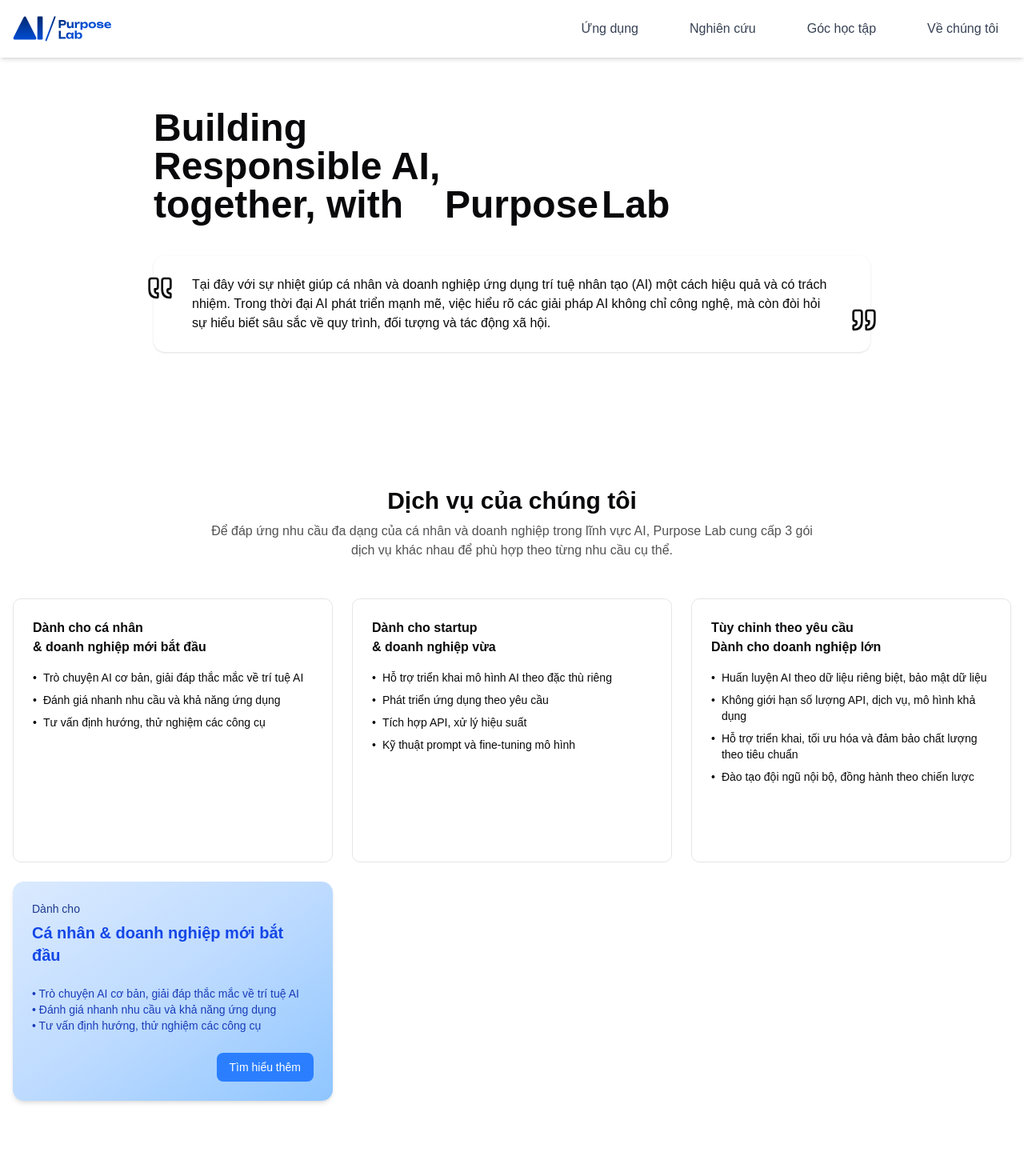
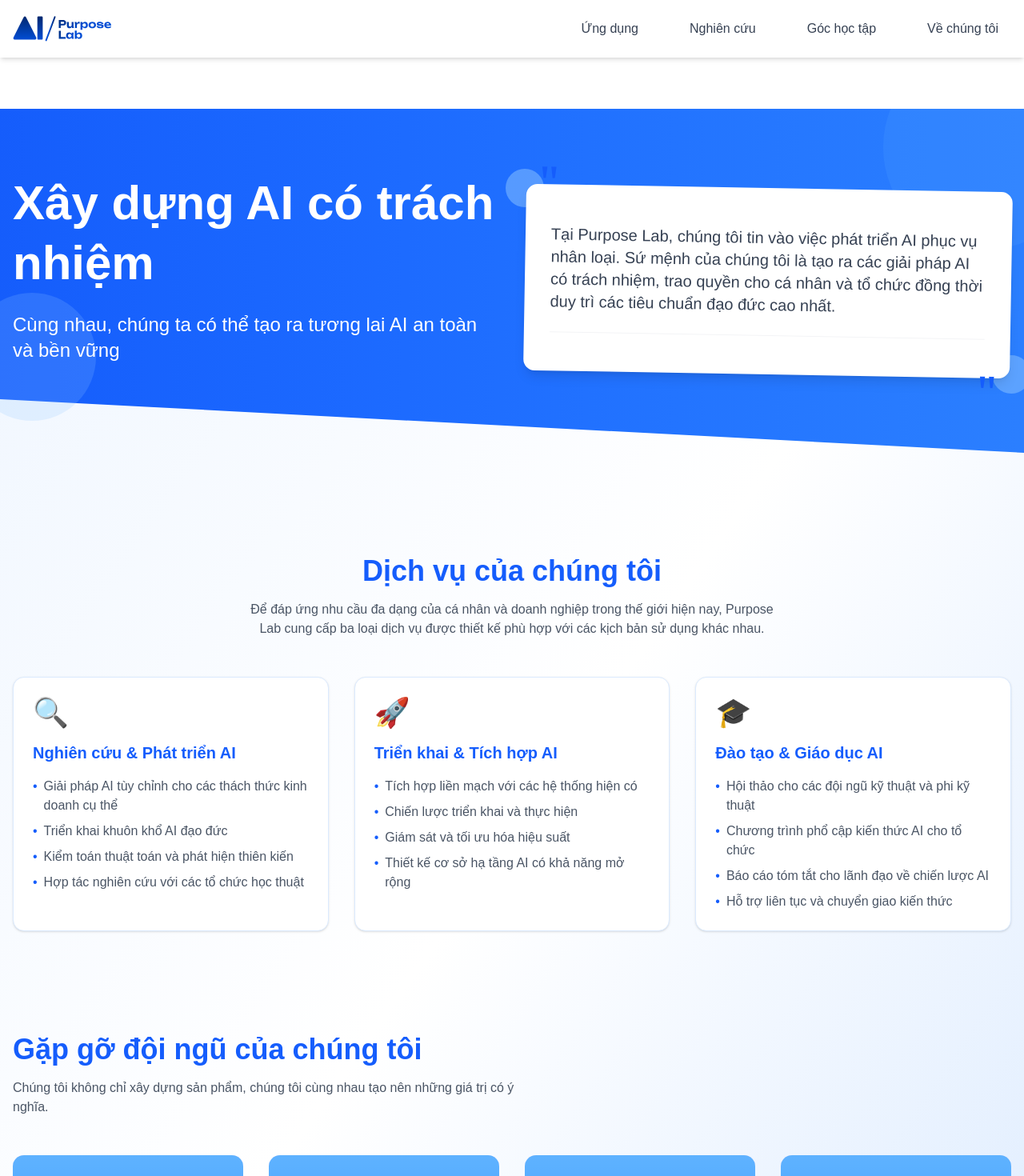
Before and after one commit to PhuongAnh2212/GDGoC2025-CCTK, a Next.js app in the folder ai-purpose-lab/: page /vechungtoi in a window 1280 px wide. Shown: the top 1470 px of the page at 80% size. Before the commit the page ends 1440 px from the top, so only its background shows below. Built offline with nearby package versions, Linux system fonts and the light colour scheme; grey boxes are pictures that could not be loaded.

Commit message:
css update

```diff
--- a/ai-purpose-lab/package.json
+++ b/ai-purpose-lab/package.json
@@ -9,7 +9,7 @@
     "lint": "next lint"
   },
   "dependencies": {
-    "@radix-ui/react-slot": "^1.1.2",
+    "@radix-ui/react-slot": "^1.2.0",
     "class-variance-authority": "^0.7.1",
     "clsx": "^2.1.1",
     "lucide-react": "^0.487.0",
--- a/ai-purpose-lab/src/pages/vechungtoi.tsx
+++ b/ai-purpose-lab/src/pages/vechungtoi.tsx
@@ -1,228 +1,178 @@
-import React from "react"
-import Link from "next/link"
-import "./style/vechungtoi.css";
-import {ExampleCard} from "../components/AUCard";
+import Image from "next/image"
+import  Logo from "public/logo.svg"
 
-// Custom Quote icon component to replace lucide-react dependency
-const Quote = ({
-  className = "",
-  style,
-}: {
-  className?: string
-  style?: React.CSSProperties
-}) => {
+import { MapPin, Mail, Phone, ArrowRight } from "lucide-react"
+
+export default function AboutPage() {
   return (
-    <svg
-      xmlns="http://www.w3.org/2000/svg"
-      width="24"
-      height="24"
-      viewBox="0 0 24 24"
-      fill="none"
-      stroke="currentColor"
-      strokeWidth="2"
-      strokeLinecap="round"
-      strokeLinejoin="round"
-      className={className}
-      style={style}
-    >
-      <path d="M3 21c3 0 7-1 7-8V5c0-1.25-.756-2.017-2-2H4c-1.25 0-2 .75-2 1.972V11c0 1.25.75 2 2 2 1 0 1 0 1 1v1c0 1-1 2-2 2s-1 .008-1 1.031V20c0 1 0 1 1 1z" />
-      <path d="M15 21c3 0 7-1 7-8V5c0-1.25-.757-2.017-2-2h-4c-1.25 0-2 .75-2 1.972V11c0 1.25.75 2 2 2h.75c0 2.25.25 4-2.75 4v3c0 1 0 1 1 1z" />
-    </svg>
-  )
-}
+    <div className="min-h-screen bg-gradient-to-br from-blue-50 via-white to-blue-100">
 
-export default function Home() {
-  return (
-    <div className="grid grid-rows-[auto_1fr_auto] min-h-screen font-[family-name:var(--font-geist-sans)]">
-      {/* Hero Section */}
-      <section
-        className="py-16"
-        style={{
-          background: "linear-gradient(to bottom, var(--blue-50), var(--blue-200))",
-        }}
-      >
-        <div className="container mx-auto px-4">
-          <div className="max-w-4xl mx-auto">
-            {/* Main Heading */}
-            <h1 className="text-5xl font-bold mb-6" style={{ color: "var(--blue-700)" }}>
-              Building
-              <br />
-              Responsible AI,
-              <br />
-              <div className="flex items-center">
-                <span>together, with</span>
-                <div className="flex items-center ml-2">
-                  <div className="h-10 w-10 transform rotate-180" style={{ backgroundColor: "var(--blue-700)" }}></div>
-                  <div className="font-semibold ml-1" style={{ color: "var(--blue-700)" }}>
-                    <span>Purpose</span>
-                    <span className="ml-1">Lab</span>
+      <main>
+                {/* REDESIGNED Hero Section - Now in the Middle */}
+                <section className="relative py-20 my-16 overflow-hidden">
+          {/* Background Elements */}
+          <div className="absolute inset-0 bg-gradient-to-r from-blue-600 to-blue-500 skew-y-3 transform origin-top-right z-0"></div>
+          <div className="absolute -right-20 -top-20 w-64 h-64 bg-blue-400 rounded-full opacity-20"></div>
+          <div className="absolute -left-10 bottom-10 w-40 h-40 bg-blue-300 rounded-full opacity-20"></div>
+
+          <div className="container relative z-10 mx-auto px-4">
+            <div className="grid md:grid-cols-2 gap-8 items-center">
+              {/* Left Column - Main Heading */}
+              <div className="text-white">
+                <h1 className="text-4xl md:text-5xl lg:text-6xl font-bold leading-tight mb-6">
+                  Xây dựng AI
+                  <span className="relative">
+                    <span className="relative z-10"> có trách nhiệm</span>
+                    <span className="absolute bottom-2 left-0 w-full h-3 bg-blue-300 opacity-40 z-0"></span>
+                  </span>
+                </h1>
+                <p className="text-xl md:text-2xl font-light mb-8">
+                  Cùng nhau, chúng ta có thể tạo ra tương lai AI an toàn và bền vững
+                </p>
+                <div className="flex flex-wrap gap-4">
+                </div>
+              </div>
+
+              {/* Right Column - Quote Card */}
+              <div className="relative">
+                <div className="absolute -top-6 -left-6 w-12 h-12 bg-blue-300 rounded-full opacity-50"></div>
+                <div className="absolute -bottom-6 -right-6 w-12 h-12 bg-blue-300 rounded-full opacity-50"></div>
+
+                <div className="bg-white rounded-xl p-8 shadow-lg relative z-10 transform rotate-1 hover:rotate-0 transition-transform">
+                  <div className="text-blue-600 text-6xl font-serif absolute -top-8 left-4">"</div>
+                  <p className="text-gray-700 text-lg md:text-xl relative z-10 pt-4">
+                    Tại Purpose Lab, chúng tôi tin vào việc phát triển AI phục vụ nhân loại. Sứ mệnh của chúng tôi là
+                    tạo ra các giải pháp AI có trách nhiệm, trao quyền cho cá nhân và tổ chức đồng thời duy trì các tiêu
+                    chuẩn đạo đức cao nhất.
+                  </p>
+                  <div className="text-blue-600 text-6xl font-serif absolute -bottom-12 right-4">"</div>
+
+                  <div className="mt-6 pt-4 border-t border-gray-100">
+                    <div className="flex items-center">
+                    </div>
                   </div>
                 </div>
               </div>
-            </h1>
-
-            {/* Quote Card */}
-            <div className="bg-background rounded-xl p-6 my-10 relative shadow-sm">
-              <Quote
-                className="absolute -left-2 top-6 h-8 w-8 transform -scale-x-100"
-                style={{ color: "var(--blue-700)" }}
-              />
-              <p className="text-foreground px-6 font-[family-name:var(--font-geist-sans)]">
-                Tại đây với sự nhiệt giúp cá nhân và doanh nghiệp ứng dụng trí tuệ nhân tạo (AI) một cách hiệu quả và có
-                trách nhiệm. Trong thời đại AI phát triển mạnh mẽ, việc hiểu rõ các giải pháp AI không chỉ công nghệ, mà
-                còn đòi hỏi sự hiểu biết sâu sắc về quy trình, đối tượng và tác động xã hội.
-              </p>
-              <Quote className="absolute -right-2 bottom-6 h-8 w-8" style={{ color: "var(--blue-700)" }} />
             </div>
           </div>
-        </div>
-      </section>
+        </section>
 
-      {/* Services Section */}
-      <section className="py-16 bg-background">
-        <div className="container mx-auto px-4">
-          <h2 className="text-3xl font-bold text-center mb-2" style={{ color: "var(--blue-700)" }}>
-            Dịch vụ của chúng tôi
-          </h2>
-          <p className="text-center text-foreground/70 mb-12 max-w-3xl mx-auto font-[family-name:var(--font-geist-sans)]">
-            Để đáp ứng nhu cầu đa dạng của cá nhân và doanh nghiệp trong lĩnh vực AI, Purpose Lab cung cấp 3 gói dịch vụ
-            khác nhau để phù hợp theo từng nhu cầu cụ thể.
+        {/* Our Services - Now Second */}
+        <section className="container mx-auto px-4 py-16">
+          <h2 className="text-3xl md:text-4xl font-bold text-blue-600 text-center mb-4">Dịch vụ của chúng tôi</h2>
+          <p className="text-center text-gray-600 max-w-2xl mx-auto mb-12">
+            Để đáp ứng nhu cầu đa dạng của cá nhân và doanh nghiệp trong thế giới hiện nay, Purpose Lab cung cấp ba loại
+            dịch vụ được thiết kế phù hợp với các kịch bản sử dụng khác nhau.
           </p>
 
-          <div className="grid md:grid-cols-3 gap-6">
-            {/* Service Card 1 */}
-            <div className="border border-foreground/10 rounded-lg p-6">
-              <h3 className="font-semibold mb-4" style={{ color: "var(--blue-700)" }}>
-                Dành cho cá nhân
-                <br />& doanh nghiệp mới bắt đầu
-              </h3>
-              <ul className="space-y-2 text-sm font-[family-name:var(--font-geist-sans)]">
-                <li className="flex items-start">
-                  <span className="mr-2" style={{ color: "var(--blue-700)" }}>
-                    •
-                  </span>
-                  <span>Trò chuyện AI cơ bản, giải đáp thắc mắc về trí tuệ AI</span>
-                </li>
-                <li className="flex items-start">
-                  <span className="mr-2" style={{ color: "var(--blue-700)" }}>
-                    •
-                  </span>
-                  <span>Đánh giá nhanh nhu cầu và khả năng ứng dụng</span>
-                </li>
-                <li className="flex items-start">
-                  <span className="mr-2" style={{ color: "var(--blue-700)" }}>
-                    •
-                  </span>
-                  <span>Tư vấn định hướng, thử nghiệm các công cụ</span>
-                </li>
-              </ul>
-              <div className="mt-auto pt-8">
-                <button
-                  className="w-full py-2 px-4 rounded-full transition-colors font-medium text-sm h-10"
-                  style={{
-                    backgroundColor: "var(--blue-700)",
-                    color: "var(--background)",
-                  }}
-                >
-                  Hoàn toàn miễn phí
-                </button>
+          <div className="grid md:grid-cols-3 gap-8">
+            {[
+              {
+                icon: "🔍",
+                title: "Nghiên cứu & Phát triển AI",
+                description: [
+                  "Giải pháp AI tùy chỉnh cho các thách thức kinh doanh cụ thể",
+                  "Triển khai khuôn khổ AI đạo đức",
+                  "Kiểm toán thuật toán và phát hiện thiên kiến",
+                  "Hợp tác nghiên cứu với các tổ chức học thuật",
+                ],
+              },
+              {
+                icon: "🚀",
+                title: "Triển khai & Tích hợp AI",
+                description: [
+                  "Tích hợp liền mạch với các hệ thống hiện có",
+                  "Chiến lược triển khai và thực hiện",
+                  "Giám sát và tối ưu hóa hiệu suất",
+                  "Thiết kế cơ sở hạ tầng AI có khả năng mở rộng",
+                ],
+              },
+              {
+                icon: "🎓",
+                title: "Đào tạo & Giáo dục AI",
+                description: [
+                  "Hội thảo cho các đội ngũ kỹ thuật và phi kỹ thuật",
+                  "Chương trình phổ cập kiến thức AI cho tổ chức",
+                  "Báo cáo tóm tắt cho lãnh đạo về chiến lược AI",
+                  "Hỗ trợ liên tục và chuyển giao kiến thức",
+                ],
+              },
+            ].map((service, index) => (
+              <div key={index} className="bg-white rounded-xl p-6 shadow-sm border border-blue-100 flex flex-col">
+                <div className="text-4xl mb-4">{service.icon}</div>
+                <h3 className="text-xl font-bold text-blue-600 mb-4">{service.title}</h3>
+                <ul className="space-y-2 text-gray-600 flex-grow">
+                  {service.description.map((item, i) => (
+                    <li key={i} className="flex items-start">
+                      <span className="text-blue-600 mr-2">•</span>
+                      <span>{item}</span>
+                    </li>
+                  ))}
+                </ul>
               </div>
-            </div>
+            ))}
+          </div>
+        </section>
 
-            {/* Service Card 2 */}
-            <div className="border border-foreground/10 rounded-lg p-6">
-              <h3 className="font-semibold mb-4" style={{ color: "var(--blue-700)" }}>
-                Dành cho startup
-                <br />& doanh nghiệp vừa
-              </h3>
-              <ul className="space-y-2 text-sm font-[family-name:var(--font-geist-sans)]">
-                <li className="flex items-start">
-                  <span className="mr-2" style={{ color: "var(--blue-700)" }}>
-                    •
-                  </span>
-                  <span>Hỗ trợ triển khai mô hình AI theo đặc thù riêng</span>
-                </li>
-                <li className="flex items-start">
-                  <span className="mr-2" style={{ color: "var(--blue-700)" }}>
-                    •
-                  </span>
-                  <span>Phát triển ứng dụng theo yêu cầu</span>
-                </li>
-                <li className="flex items-start">
-                  <span className="mr-2" style={{ color: "var(--blue-700)" }}>
-                    •
-                  </span>
-                  <span>Tích hợp API, xử lý hiệu suất</span>
-                </li>
-                <li className="flex items-start">
-                  <span className="mr-2" style={{ color: "var(--blue-700)" }}>
-                    •
-                  </span>
-                  <span>Kỹ thuật prompt và fine-tuning mô hình</span>
-                </li>
-              </ul>
-              <div className="mt-auto pt-8">
-                <button
-                  className="w-full py-2 px-4 rounded-full transition-colors font-medium text-sm h-10"
-                  style={{
-                    backgroundColor: "var(--blue-700)",
-                    color: "var(--background)",
-                  }}
-                >
-                  2.000.000 VND/Tháng
-                </button>
+
+
+        {/* Meet Our Team - Now Fourth */}
+        <section className="container mx-auto px-4 py-16">
+          <h2 className="text-3xl md:text-4xl font-bold text-blue-600 mb-4">Gặp gỡ đội ngũ của chúng tôi</h2>
+          <p className="text-gray-600 max-w-2xl mb-12">
+          Chúng tôi không chỉ xây dựng sản phẩm,
+          chúng tôi cùng nhau tạo nên những giá trị có ý nghĩa.
+          </p>
+
+          <div className="grid md:grid-cols-2 lg:grid-cols-4 gap-8">
+            {[
+              {
+                name: "Phạm Đoàn Phương Anh",
+                role: "Chuyên ngành Khoa học máy tính",
+                university: "Đại học Fulbright Việt Nam",
+                image: "/placeholder.svg?height=400&width=400",
+              },
+              {
+                name: "Đinh Hồng Ngọc",
+                role: "Chuyên ngành Khoa học máy tính",
+                university: "Đại học Fulbright Việt Nam",
+                image: "/placeholder.svg?height=400&width=400",
+              },
+              {
+                name: "Lê Thị Phương Quỳnh",
+                role: "Chuyên ngành Khoa học máy tính và Kỹ thuật vị Nhân sinh",
+                university: "Đại học Fulbright Việt Nam",
+                image: "/placeholder.svg?height=400&width=400",
+              },
+              {
+                name: "Ngô Hoàng Thụy Khuê",
+                role: "Chuyên ngành Khoa học tích hợp",
+                university: "Đại học Fulbright Việt Nam",
+                image: "/placeholder.svg?height=400&width=400",
+              },
+            ].map((member, index) => (
+              <div key={index} className="relative">
+                <div className="relative h-80 rounded-xl overflow-hidden bg-gradient-to-b from-blue-400 to-blue-600">
+                  <Image
+                    src={member.image || "/placeholder.svg"}
+                    alt={member.name}
+                    fill
+                    className="object-cover mix-blend-overlay opacity-75"
+                  />
+                </div>
+                <div className="mt-4">
+                  <div className="inline-block bg-white rounded-full px-4 py-1 text-blue-600 font-medium">
+                    {member.name}
+                  </div>
+                  <p className="text-gray-700 mt-2">{member.role}</p>
+                  <p className="text-gray-500 text-sm">{member.university}</p>
+                </div>
               </div>
-            </div>
+            ))}
+          </div>
+        </section>
 
-            {/* Service Card 3 */}
-            <div className="border border-foreground/10 rounded-lg p-6">
-              <h3 className="font-semibold mb-4" style={{ color: "var(--blue-700)" }}>
-                Tùy chỉnh theo yêu cầu
-                <br />
-                Dành cho doanh nghiệp lớn
-              </h3>
-              <ul className="space-y-2 text-sm font-[family-name:var(--font-geist-sans)]">
-                <li className="flex items-start">
-                  <span className="mr-2" style={{ color: "var(--blue-700)" }}>
-                    •
-                  </span>
-                  <span>Huấn luyện AI theo dữ liệu riêng biệt, bảo mật dữ liệu</span>
-                </li>
-                <li className="flex items-start">
-                  <span className="mr-2" style={{ color: "var(--blue-700)" }}>
-                    •
-                  </span>
-                  <span>Không giới hạn số lượng API, dịch vụ, mô hình khả dụng</span>
-                </li>
-                <li className="flex items-start">
-                  <span className="mr-2" style={{ color: "var(--blue-700)" }}>
-                    •
-                  </span>
-                  <span>Hỗ trợ triển khai, tối ưu hóa và đảm bảo chất lượng theo tiêu chuẩn</span>
-                </li>
-                <li className="flex items-start">
-                  <span className="mr-2" style={{ color: "var(--blue-700)" }}>
-                    •
-                  </span>
-                  <span>Đào tạo đội ngũ nội bộ, đồng hành theo chiến lược</span>
-                </li>
-              </ul>
-              <div className="mt-auto pt-8">
-                <button
-                  className="w-full py-2 px-4 rounded-full transition-colors font-medium text-sm h-10"
-                  style={{
-                    backgroundColor: "var(--blue-700)",
-                    color: "var(--background)",
-                  }}
-                >
-                  Tùy chỉnh
-                </button>
-              </div>
-            </div>
-            <ExampleCard />
-          </div>
-        </div>
-      </section>
+      </main>
     </div>
   )
 }
```
Also changed, not shown: 1 other file (tests, documents, lock files or other folders).
